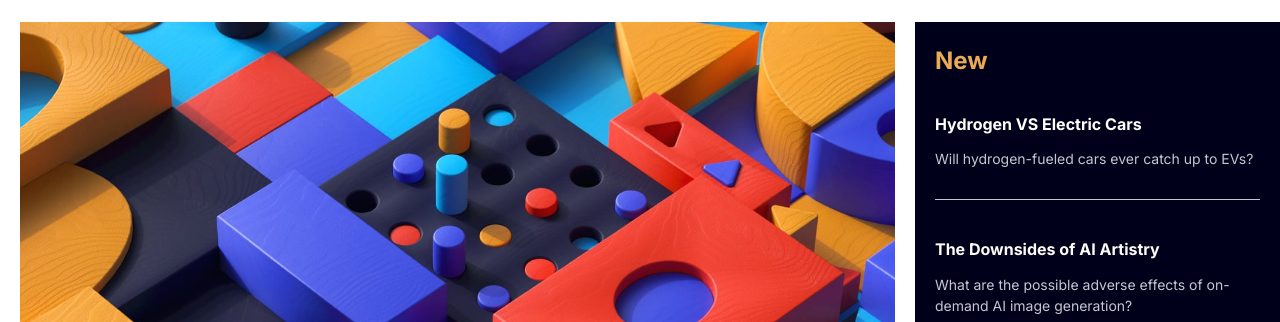
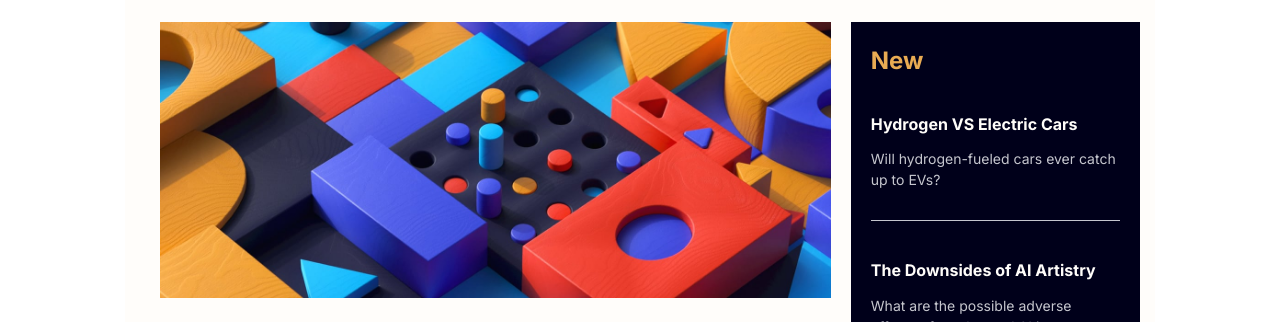
Before and after one commit to Taktoka/News-homepage, a plain HTML site: page index.html in a window 1280 px wide. Shown: the part 93-415 px from the top of the page. Drawn offline with Linux system fonts and the light colour scheme; a web font is replaced by a local one.

Commit message:
Update main.css

```diff
--- a/css/main.css
+++ b/css/main.css
@@ -18,9 +18,12 @@ ul {
 :focus {
   outline: none;
 }
-.container {
+.main {
+  width: 1000px;
   padding-left: 15px;
   padding-right: 15px;
+  margin-left: auto;
+  margin-right: auto;
   background-color: var(--off-white);
 }
 .navbar {
```
